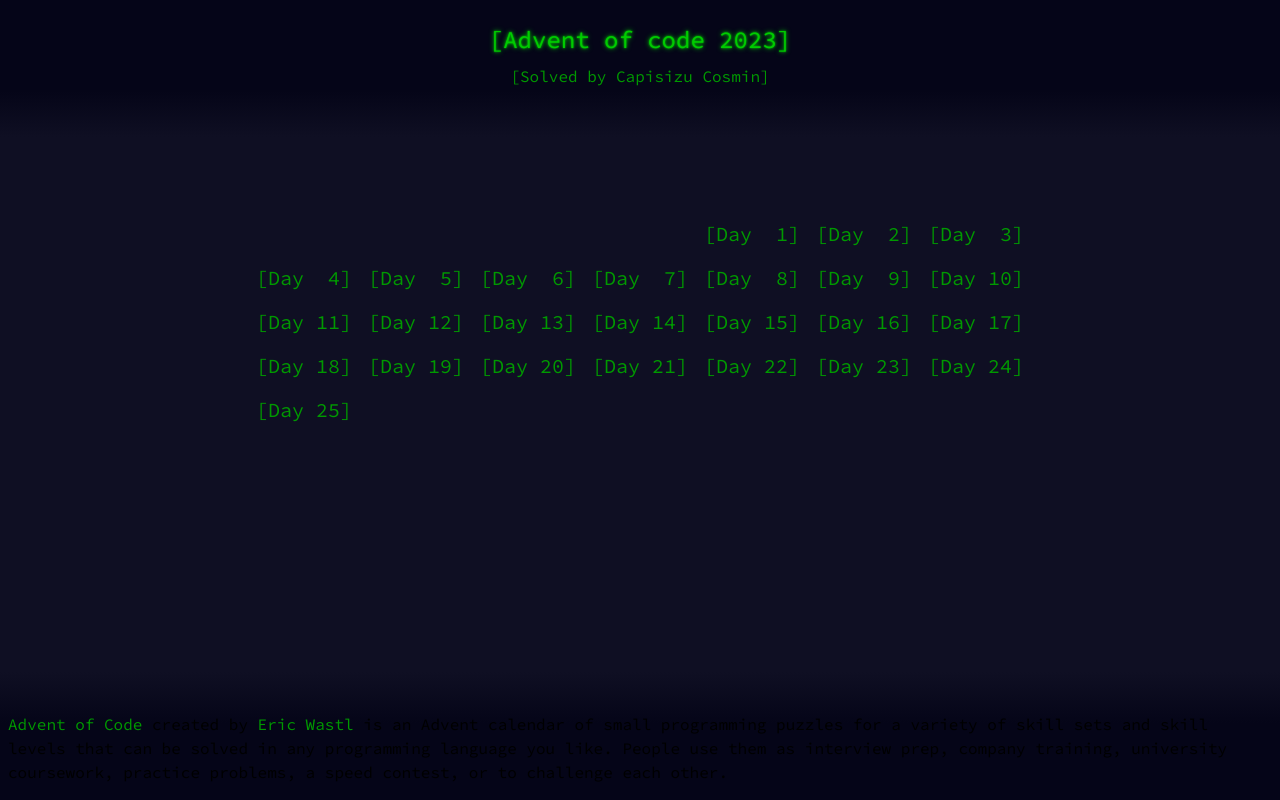
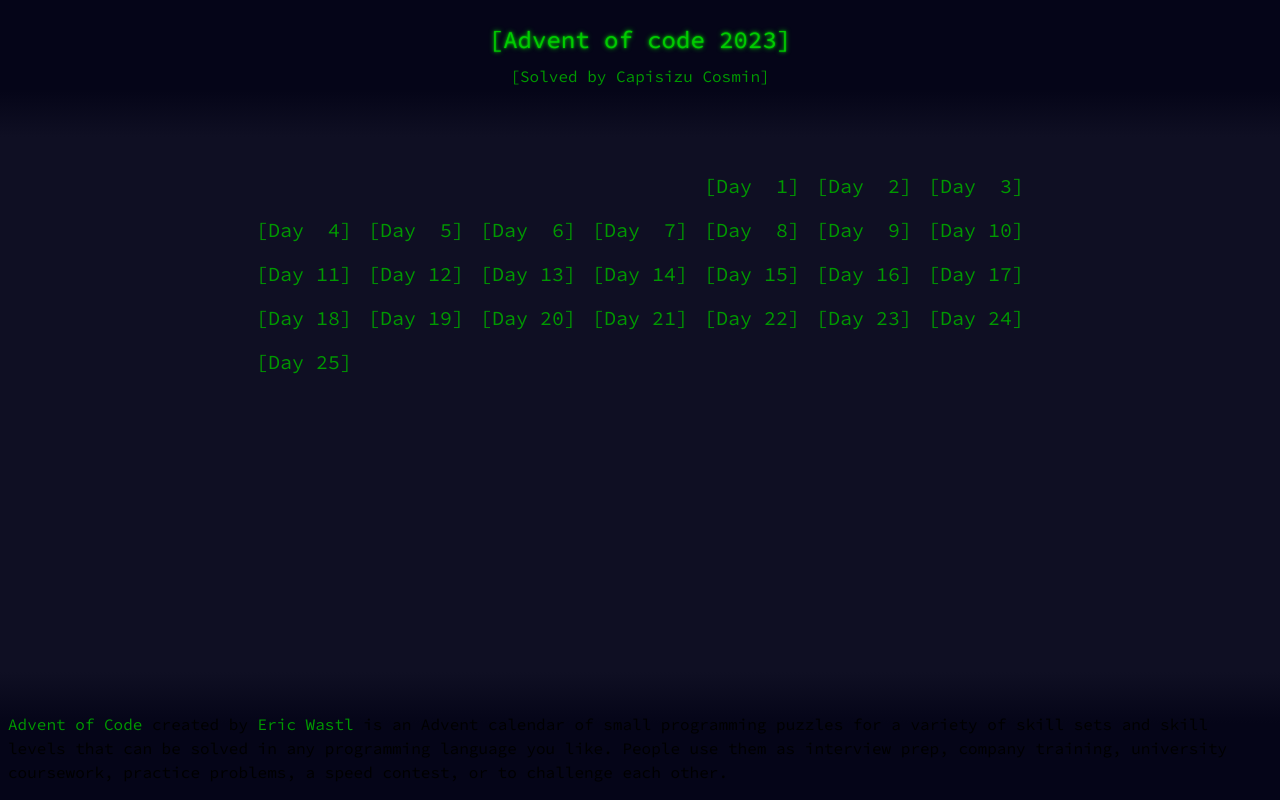
Before and after one commit to cosmineala/Advent-of-Code-2023, a Next.js app: page / in a window 1280 px wide. Built offline with nearby package versions, Linux system fonts and the light colour scheme.

Commit message:
Fix main page keys

```diff
--- a/app/page.tsx
+++ b/app/page.tsx
@@ -9,12 +9,12 @@
       <div className='p-5 grid grid-cols-3 lg:grid-cols-7 gap-4 text-xl max-w-fit' >
 
         {/* empty spaces */}
-        {Array.from({ length: 25 }, (_, i) => i + 1).map(day =>
-          <div className='hidden lg:block' ></div>
+        {Array.from({ length: 4 }, (_, i) => i + 1).map(i =>
+          <div key={i} className='hidden lg:block' ></div>
         )}
 
         {Array.from({ length: 25 }, (_, i) => i + 1).map(day =>
-          <Link href={`./Day${day}`} className='text-primary hover:text-primaryHover' >[Day {day < 10 && <span>&nbsp;</span>}{day}]</Link>
+          <Link key={day} href={`./Day${day}`} className='text-primary hover:text-primaryHover' >[Day {day < 10 && <span>&nbsp;</span>}{day}]</Link>
         )}
 
       </div>
```
